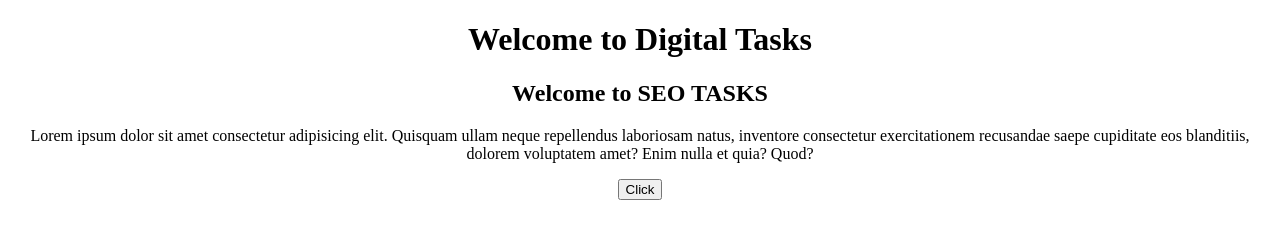
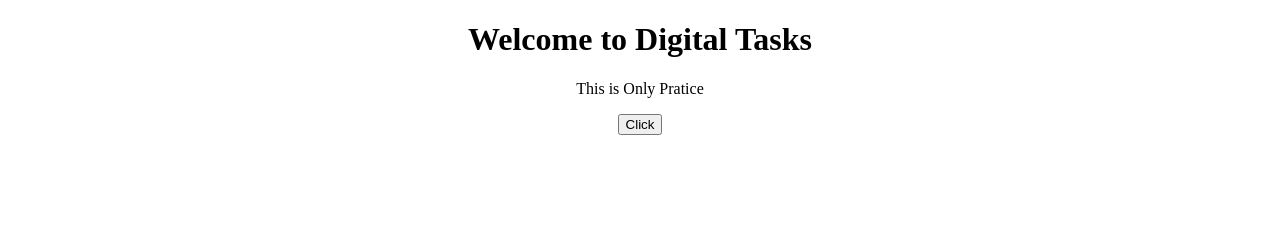
Before and after one commit to yusufshaikh9/yusuf, a plain HTML site: page index.html in a window 1280 px wide. Drawn offline with Linux system fonts and the light colour scheme.

Commit message:
Only Pratice
Only for Pratices

```diff
--- a/index.html
+++ b/index.html
@@ -10,8 +10,7 @@
 
     <center>
         <h1>Welcome to Digital Tasks</h1>
-        <h2>Welcome to SEO TASKS</h2>
-        <p>Lorem ipsum dolor sit amet consectetur adipisicing elit. Quisquam ullam neque repellendus laboriosam natus, inventore consectetur exercitationem recusandae saepe cupiditate eos blanditiis, dolorem voluptatem amet? Enim nulla et quia? Quod?</p>
+        <p>This is Only Pratice</p>
         <button>Click</button>
     </center>
 
```
